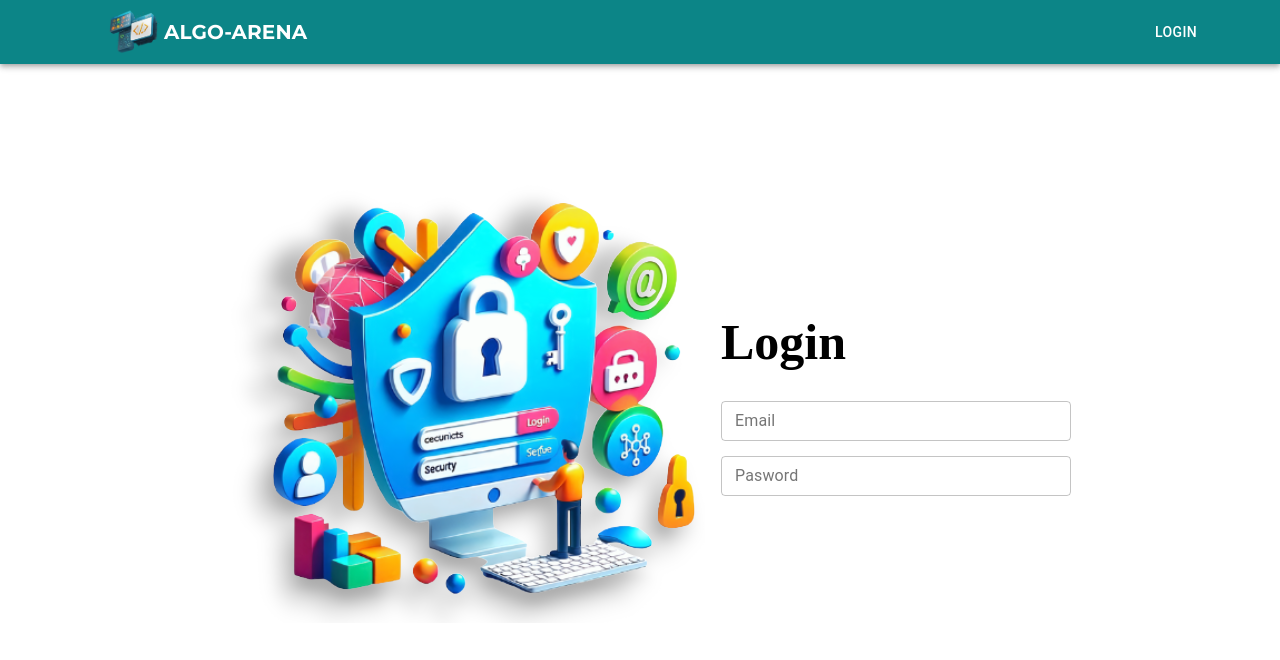
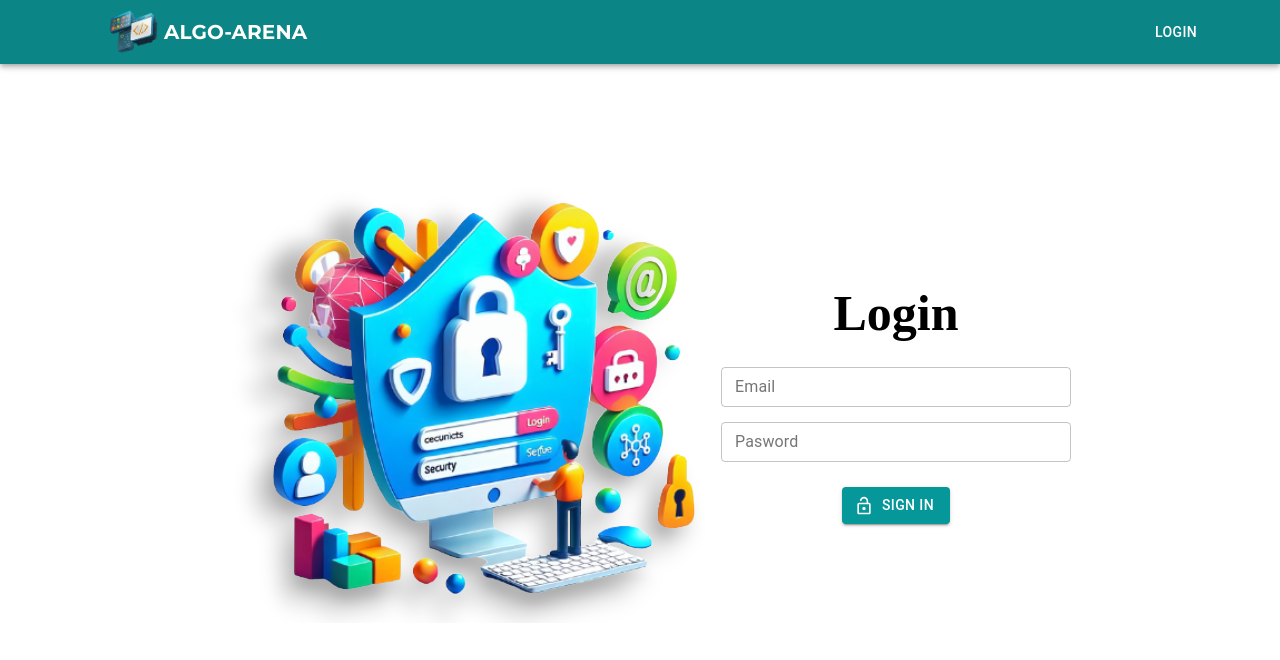
Before and after one commit to YashGadia/Algo-Arena, a React (Create React App) app in the folder frontend/: page /login in a window 1280 px wide. Shown: the top 660 px of the page. Built offline with nearby package versions, Linux system fonts and the light colour scheme.

Commit message:
Created basic frontend of Login Page

```diff
--- a/frontend/src/screens/LoginPage/LoginPage.css
+++ b/frontend/src/screens/LoginPage/LoginPage.css
@@ -17,7 +17,9 @@
 .rightForm {
     display: flex;
     flex-direction: column;
-    gap: 30px;
+    gap: 25px;
+    justify-content: center;
+    align-items: center;
 }
 
 .rightForm_Title {
--- a/frontend/src/screens/LoginPage/LoginPage.js
+++ b/frontend/src/screens/LoginPage/LoginPage.js
@@ -1,6 +1,8 @@
 import React from 'react';
 import TextField from '@material-ui/core/TextField';
 import LoginPageImage from '../../images/websiteImages/LoginPageImage.png';
+import Button from '@material-ui/core/Button';
+import LockOpenIcon from '@material-ui/icons/LockOpen';
 import './LoginPage.css';
 
 const LoginPage = () => {
@@ -17,6 +19,11 @@ const LoginPage = () => {
             <TextField id="outlined-basic" label="Email" size="small" variant="outlined" style={{ width: 350 }} />
             <TextField id="outlined-basic" label="Pasword" size="small" variant="outlined" style={{ width: 350 }} />
           </div>
+          <div className="rightForm_Button">
+          <Button variant="contained" style={{ backgroundColor: 'rgb(5, 151, 153)', color: 'white' }} startIcon={<LockOpenIcon />}>
+            Sign in
+          </Button>
+          </div>
         </div>
       </div>
   )
```
